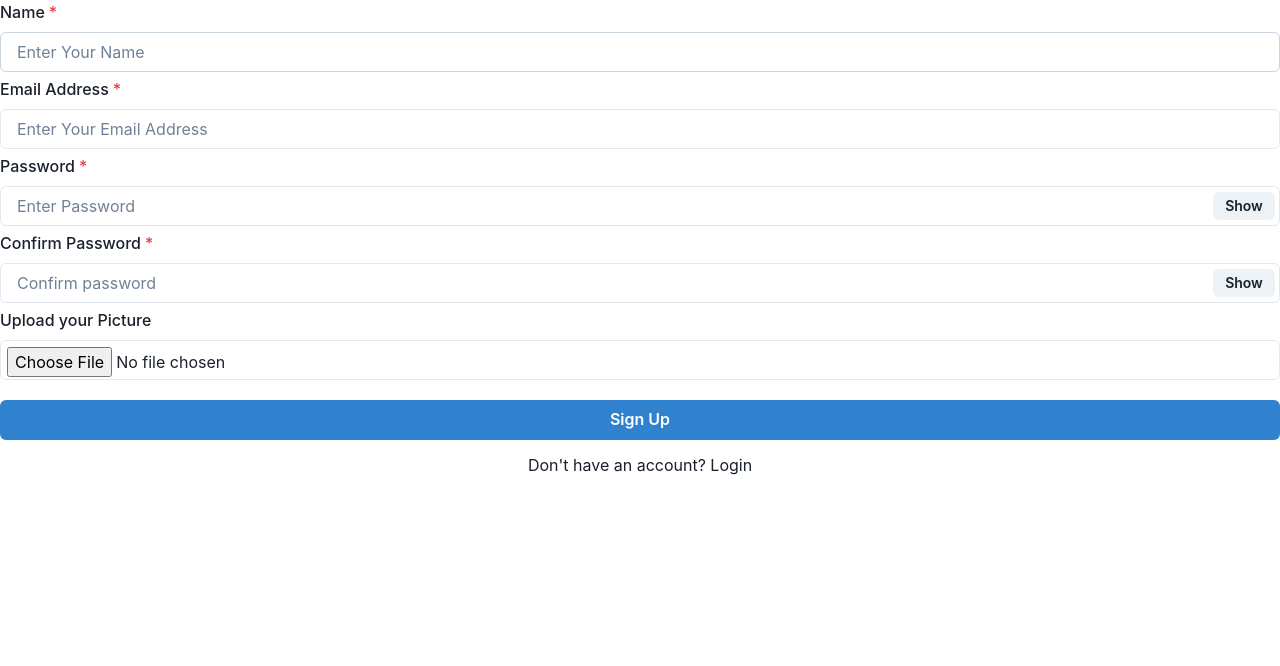
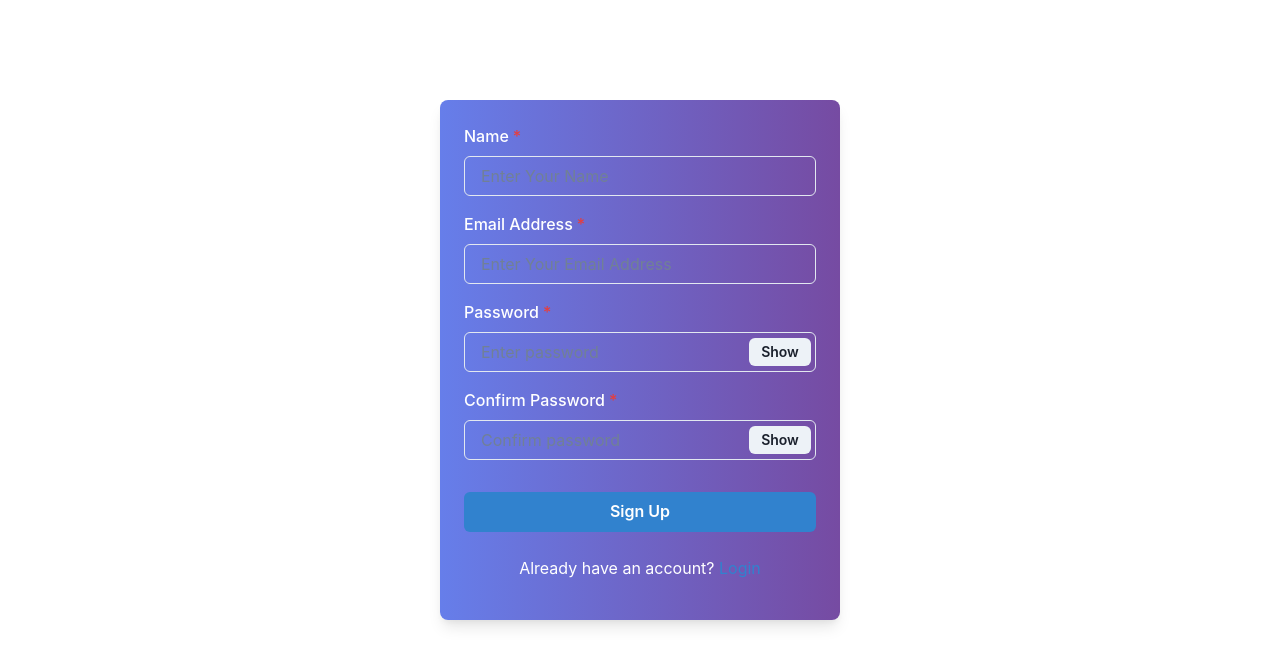
Before and after one commit to princesinghrajput/CRUD-APP, a React (Create React App) app in the folder frontend-crud/: page / in a window 1280 px wide. Shown: the top 666 px of the page. Built offline with nearby package versions, Linux system fonts and the light colour scheme.

Commit message:
Finished the auth functionality on client side with localstorage token

```diff
--- a/frontend-crud/src/auth/Login.js
+++ b/frontend-crud/src/auth/Login.js
@@ -1,32 +1,42 @@
-import { Button } from "@chakra-ui/react";
-import { FormControl, FormLabel, Text } from "@chakra-ui/react";
-import { Input, InputGroup, InputRightElement } from "@chakra-ui/react";
-import { VStack,Link } from "@chakra-ui/react";
-import { useState } from "react";
-import { useToast } from "@chakra-ui/react";
-import {  useNavigate } from "react-router-dom";
-import { getUserLogin } from "../api";
-
+import React, { useState } from 'react';
+import {
+  VStack,
+  FormControl,
+  FormLabel,
+  Input,
+  InputGroup,
+  InputRightElement,
+  Button,
+  Text,
+  Link,
+  useToast,
+  Box,
+} from '@chakra-ui/react';
+import { useNavigate } from 'react-router-dom';
+import { getUserLogin } from '../api';
+import { useAuth } from '../context/AuthContext';
 
 const Login = () => {
-  const [show, setShow] = useState(false);
-  const [email, setEmail] = useState("");
-  const [password, setPassword] = useState("");
+  const { login } = useAuth();
+  const [showPassword, setShowPassword] = useState(false);
+  const [email, setEmail] = useState('');
+  const [password, setPassword] = useState('');
   const [loading, setLoading] = useState(false);
   const toast = useToast();
   const navigation = useNavigate();
 
-  const handleClick = () => setShow(!show);
+  const handleTogglePassword = () => setShowPassword(!showPassword);
 
   const submitHandler = async () => {
     setLoading(true);
+
     if (!email || !password) {
       toast({
-        title: "Please fill in all fields",
-        status: "warning",
+        title: 'Please fill in all fields',
+        status: 'warning',
         duration: 5000,
         isClosable: true,
-        position: "bottom",
+        position: 'bottom',
       });
       setLoading(false);
       return;
@@ -35,79 +45,88 @@ const Login = () => {
     try {
       const config = {
         headers: {
-          "Content-type": "application/json",
+          'Content-type': 'application/json',
         },
       };
 
       const { data } = await getUserLogin({ email, password }, config);
       toast({
-        title: "Login Successful",
-        status: "success",
+        title: 'Login Successful',
+        status: 'success',
         duration: 5000,
         isClosable: true,
-        position: "bottom",
+        position: 'bottom',
       });
 
-      localStorage.setItem("userInfo", JSON.stringify(data));
+      localStorage.setItem('userInfo', JSON.stringify(data));
       setLoading(false);
-      navigation("/user");
-
+      navigation('/user');
     } catch (error) {
       toast({
-        title: "Error Occurred!",
-        description: error.response?.data?.message || "Unknown error",
-        status: "error",
+        title: 'Error Occurred!',
+        description: error.response?.data?.message || 'Unknown error',
+        status: 'error',
         duration: 5000,
         isClosable: true,
-        position: "bottom",
+        position: 'bottom',
       });
       setLoading(false);
     }
+    login(); // Call this after a successful login
   };
 
   return (
-    <VStack spacing="4">
+
+    <Box
+    backgroundImage="linear-gradient(to right, #667eea, #764ba2)"
+    borderRadius="lg"
+    p="6"
+    mt="100" // Adjust the top margin as needed
+    maxW="400px"
+    mx="auto"
+    boxShadow="lg"
+    >
+      <VStack spacing="4" align="stretch">
         <FormControl id="email" isRequired>
-        <FormLabel>Email Address</FormLabel>
+          <FormLabel color="white">Email Address</FormLabel>
           <Input
             value={email}
             type="email"
             placeholder="Enter Your Email Address"
+            size="md"
+            focusBorderColor="blue.500"
             onChange={(e) => setEmail(e.target.value)}
           />
         </FormControl>
         <FormControl id="password" isRequired>
-        <FormLabel>Password</FormLabel>
+          <FormLabel color="white">Password</FormLabel>
           <InputGroup size="md">
             <Input
               value={password}
               onChange={(e) => setPassword(e.target.value)}
-            type={show ? "text" : "password"}
+              type={showPassword ? 'text' : 'password'}
               placeholder="Enter password"
+              size="md"
+              focusBorderColor="blue.500"
             />
             <InputRightElement width="4.5rem">
-            <Button h="1.75rem" size="sm" onClick={handleClick}>
-              {show ? "Hide" : "Show"}
+              <Button h="1.75rem" size="sm" onClick={handleTogglePassword} fontSize="sm">
+                {showPassword ? 'Hide' : 'Show'}
               </Button>
             </InputRightElement>
           </InputGroup>
         </FormControl>
-      <Button
-        colorScheme="blue"
-        width="100%"
-        mt={4}
-        onClick={submitHandler}
-        isLoading={loading}
-      >
+        <Button colorScheme="blue" width="100%" mt={4} onClick={submitHandler} isLoading={loading}>
           Login
         </Button>
-      <Text mt={2}>
-        Don't have an account?{" "}
+        <Text mt={2} textAlign="center" color="white">
+          Don't have an account?{' '}
           <Link color="blue.500" href="/signup">
             Sign Up
           </Link>
         </Text>
       </VStack>
+    </Box>
   );
 };
 
--- a/frontend-crud/src/auth/Signup.js
+++ b/frontend-crud/src/auth/Signup.js
@@ -1,45 +1,55 @@
-import { Button } from "@chakra-ui/button";
-import { FormControl, FormLabel } from "@chakra-ui/form-control";
-import { Input, InputGroup, InputRightElement, Text, Link as ChakraLink } from "@chakra-ui/react"; // Updated import for Text and Link
-import { VStack } from "@chakra-ui/layout";
-import { useToast } from "@chakra-ui/toast";
+import React, { useState } from 'react';
+import {
+  VStack,
+  FormControl,
+  FormLabel,
+  Input,
+  InputGroup,
+  InputRightElement,
+  Button,
+  Text,
+  Link,
+  useToast,
+  Box,
+} from '@chakra-ui/react';
+import { useNavigate } from 'react-router-dom';
+import { useAuth } from '../context/AuthContext';
 import axios from "axios";
-import { useState } from "react";
-import { Link, useNavigate } from 'react-router-dom';
 
 const Signup = () => {
+  const { login } = useAuth();
   const [show, setShow] = useState(false);
-  const handleClick = () => setShow(!show);
+  const [name, setName] = useState('');
+  const [email, setEmail] = useState('');
+  const [confirmpassword, setConfirmpassword] = useState('');
+  const [password, setPassword] = useState('');
+  const [pic, setPic] = useState('');
+  const [picLoading, setPicLoading] = useState(false);
   const toast = useToast();
   const navigate = useNavigate();
 
-  const [name, setName] = useState();
-  const [email, setEmail] = useState();
-  const [confirmpassword, setConfirmpassword] = useState();
-  const [password, setPassword] = useState();
-  const [pic, setPic] = useState();
-  const [picLoading, setPicLoading] = useState(false);
+  const handleClick = () => setShow(!show);
 
   const submitHandler = async () => {
     setPicLoading(true);
     if (!name || !email || !password || !confirmpassword) {
       toast({
-        title: "Please Fill all the Fields",
-        status: "warning",
+        title: 'Please Fill all the Fields',
+        status: 'warning',
         duration: 5000,
         isClosable: true,
-        position: "bottom",
+        position: 'bottom',
       });
       setPicLoading(false);
       return;
     }
     if (password !== confirmpassword) {
       toast({
-        title: "Passwords Do Not Match",
-        status: "warning",
+        title: 'Passwords Do Not Match',
+        status: 'warning',
         duration: 5000,
         isClosable: true,
-        position: "bottom",
+        position: 'bottom',
       });
       setPicLoading(false);
       return;
@@ -48,7 +58,7 @@ const Signup = () => {
     try {
       const config = {
         headers: {
-          "Content-type": "application/json",
+          'Content-type': 'application/json',
         },
       };
 
@@ -56,50 +66,51 @@ const Signup = () => {
 
       console.log(data);
       toast({
-        title: "Registration Successful",
-        status: "success",
+        title: 'Registration Successful',
+        status: 'success',
         duration: 5000,
         isClosable: true,
-        position: "bottom",
+        position: 'bottom',
       });
-      localStorage.setItem("userInfo", JSON.stringify(data));
+      localStorage.setItem('userInfo', JSON.stringify(data));
       setPicLoading(false);
       navigate('/login');
     } catch (error) {
       toast({
-        title: "Error Occurred!",
-        description: error.response?.data?.message || "Unknown error",
-        status: "error",
+        title: 'Error Occurred!',
+        description: error.response?.data?.message || 'Unknown error',
+        status: 'error',
         duration: 5000,
         isClosable: true,
-        position: "bottom",
+        position: 'bottom',
       });
       setPicLoading(false);
     }
+    login(); // Called this after successful signup
   };
 
   const postDetails = (pics) => {
     setPicLoading(true);
     if (pics === undefined) {
       toast({
-        title: "Please Select an Image!",
-        status: "warning",
+        title: 'Please Select an Image!',
+        status: 'warning',
         duration: 5000,
         isClosable: true,
-        position: "bottom",
+        position: 'bottom',
       });
       return;
     }
 
     console.log(pics);
-    if (pics.type === "image/jpeg" || pics.type === "image/png") {
+    if (pics.type === 'image/jpeg' || pics.type === 'image/png') {
       const data = new FormData();
-      data.append("file", pics);
-      data.append("upload_preset", "CRUD-APP");
-      data.append("cloud_name", "dsh8ayde9");
+      data.append('file', pics);
+      data.append('upload_preset', 'CRUD-APP');
+      data.append('cloud_name', 'dsh8ayde9');
 
-      fetch("https://api.cloudinary.com/v1_1/dsh8ayde9/image/upload", {
-        method: "post",
+      fetch('https://api.cloudinary.com/v1_1/dsh8ayde9/image/upload', {
+        method: 'post',
         body: data,
       })
         .then((res) => res.json())
@@ -114,88 +125,110 @@ const Signup = () => {
         });
     } else {
       toast({
-        title: "Please Select an Image!",
-        status: "warning",
+        title: 'Please Select an Image!',
+        status: 'warning',
         duration: 5000,
         isClosable: true,
-        position: "bottom",
+        position: 'bottom',
       });
       setPicLoading(false);
     }
   };
 
   return (
-    <VStack spacing="5px">
+    <Box
+      backgroundImage="linear-gradient(to right, #667eea, #764ba2)"
+      borderRadius="lg"
+      p="6"
+      mt="100"
+      maxW="400px"
+      mx="auto"
+      boxShadow="lg"
+    >
+      <VStack spacing="4" align="stretch">
         <FormControl id="first-name" isRequired>
-        <FormLabel>Name</FormLabel>
+          <FormLabel color="white">Name</FormLabel>
           <Input
+            value={name}
             placeholder="Enter Your Name"
+            size="md"
+            focusBorderColor="blue.500"
             onChange={(e) => setName(e.target.value)}
           />
         </FormControl>
         <FormControl id="email" isRequired>
-        <FormLabel>Email Address</FormLabel>
+          <FormLabel color="white">Email Address</FormLabel>
           <Input
+            value={email}
             type="email"
             placeholder="Enter Your Email Address"
+            size="md"
+            focusBorderColor="blue.500"
             onChange={(e) => setEmail(e.target.value)}
           />
         </FormControl>
         <FormControl id="password" isRequired>
-        <FormLabel>Password</FormLabel>
+          <FormLabel color="white">Password</FormLabel>
           <InputGroup size="md">
             <Input
-            type={show ? "text" : "password"}
-            placeholder="Enter Password"
+              value={password}
               onChange={(e) => setPassword(e.target.value)}
+              type={show ? 'text' : 'password'}
+              placeholder="Enter password"
+              size="md"
+              focusBorderColor="blue.500"
             />
             <InputRightElement width="4.5rem">
-            <Button h="1.75rem" size="sm" onClick={handleClick}>
-              {show ? "Hide" : "Show"}
+              <Button h="1.75rem" size="sm" onClick={handleClick} fontSize="sm">
+                {show ? 'Hide' : 'Show'}
               </Button>
             </InputRightElement>
           </InputGroup>
         </FormControl>
         <FormControl id="confirmpassword" isRequired>
-        <FormLabel>Confirm Password</FormLabel>
+          <FormLabel color="white">Confirm Password</FormLabel>
           <InputGroup size="md">
             <Input
-            type={show ? "text" : "password"}
+              value={confirmpassword}
+              onChange={(e) => setConfirmpassword(e.target.value)}
+              type={show ? 'text' : 'password'}
               placeholder="Confirm password"
-            onChange={(e) => setConfirmpassword(e.target.value)}
+              size="md"
+              focusBorderColor="blue.500"
             />
             <InputRightElement width="4.5rem">
-            <Button h="1.75rem" size="sm" onClick={handleClick}>
-              {show ? "Hide" : "Show"}
+              <Button h="1.75rem" size="sm" onClick={handleClick} fontSize="sm">
+                {show ? 'Hide' : 'Show'}
               </Button>
             </InputRightElement>
           </InputGroup>
         </FormControl>
-      <FormControl id="pic">
-        <FormLabel>Upload your Picture</FormLabel>
+        {/* <FormControl id="pic">
+          <FormLabel color="white">Upload your Picture</FormLabel>
           <Input
             type="file"
             p={1.5}
             accept="image/*"
             onChange={(e) => postDetails(e.target.files[0])}
           />
-      </FormControl>
+        </FormControl> */}
         <Button
           colorScheme="blue"
           width="100%"
-        style={{ marginTop: 15 }}
+          mt={4}
           onClick={submitHandler}
           isLoading={picLoading}
         >
           Sign Up
         </Button>
-      <Text mt={2}>
-        Don't have an account?{" "}
-        <Link color="blue.500" to="/login">
+        <Text mt={2} textAlign="center" color="white">
+          Already have an account?{' '}
+          <Link color="blue.500" href="/login">
             Login
           </Link>
         </Text>
       </VStack>
+    </Box>
   );
 };
 
```
Also changed, not shown: frontend-crud/src/App.js (+22 -9 lines), frontend-crud/src/User.jsx (+18 -2 lines), frontend-crud/src/context/AuthContext.js (+27 -28 lines), frontend-crud/src/index.js (+10 -9 lines), frontend-crud/src/utils/PrivateRoute.js (added, +12 -0 lines), 1 other file (tests, documents, lock files or other folders). Lines whose indentation alone changed are shown as unchanged.
